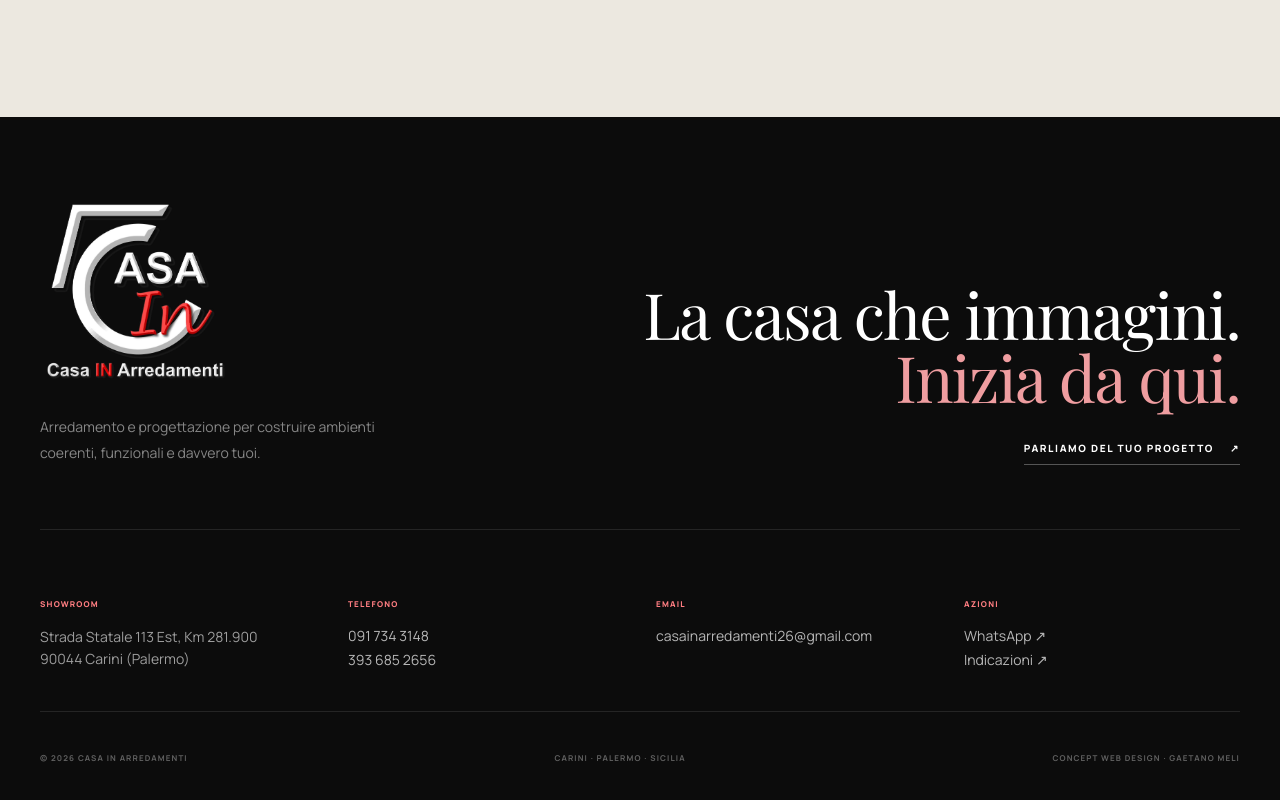
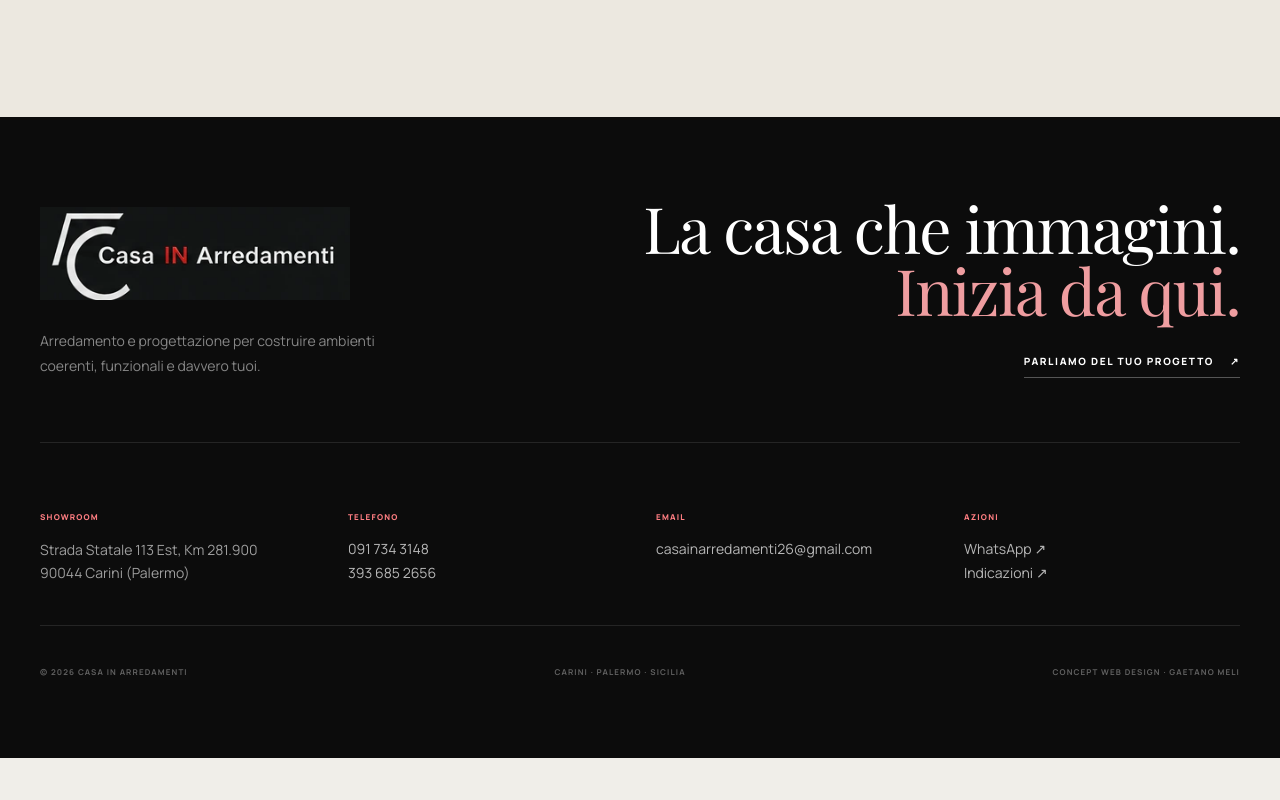
Before and after one commit to gaetanomeli95-lab/casa-in, a Next.js app: page / in a window 1280 px wide. Shown: the part 8746-9546 px from the top of the page. After the commit the page ends 9504 px from the top, so only its background shows below. Built offline with nearby package versions, Linux system fonts and the light colour scheme; a web font is replaced by a local one.

Commit message:
feat: use exported horizontal brand asset in footer

```diff
--- a/components/Footer.tsx
+++ b/components/Footer.tsx
@@ -8,11 +8,11 @@ export default function Footer() {
         <div className="grid lg:grid-cols-[0.7fr_1.3fr] gap-12 lg:gap-20 items-end">
           <div>
             <Image
-              src="/casain-logo.png"
-              alt={brand.name}
-              width={210}
-              height={120}
-              className="w-40 md:w-48 h-auto object-contain"
+              src="/brand-horizontal-concept.webp"
+              alt="Casa IN Arredamenti — versione orizzontale"
+              width={350}
+              height={105}
+              className="w-[260px] md:w-[310px] h-auto object-contain"
             />
             <p className="mt-7 text-sm leading-[1.8] text-white/50 max-w-sm">
               Arredamento e progettazione per costruire ambienti coerenti, funzionali e davvero tuoi.
```
